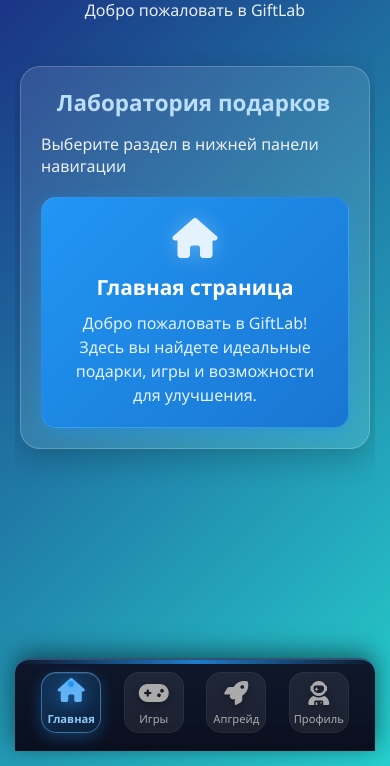
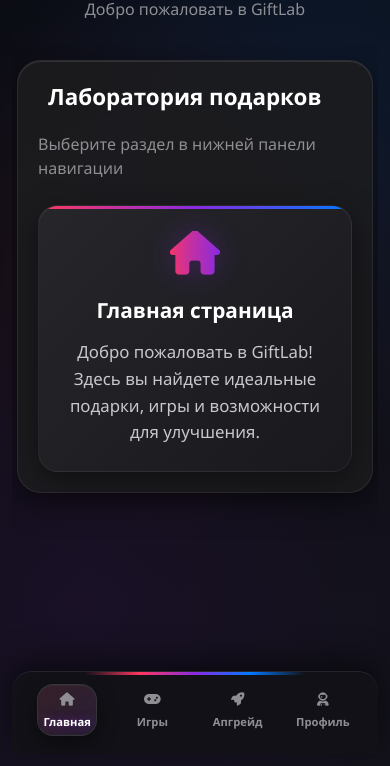
Before and after one commit to MrNemich/mrnemlab, a plain HTML site: page index.html in a window 390 px wide. Shown: the part 78-844 px from the top of the page. Drawn offline with Linux system fonts and the light colour scheme.

Commit message:
Update style.css

```diff
--- a/style.css
+++ b/style.css
@@ -2,146 +2,277 @@
     margin: 0;
     padding: 0;
     box-sizing: border-box;
-    font-family: 'Segoe UI', Tahoma, Geneva, Verdana, sans-serif;
+    font-family: 'Segoe UI', -apple-system, BlinkMacSystemFont, sans-serif;
 }
 
 body {
-    background: linear-gradient(135deg, #1a2980, #26d0ce);
+    background: linear-gradient(135deg, #0a0a0f, #12121a);
     color: white;
     min-height: 100vh;
-    /* Убираем прокрутку - контент помещается в видимой области */
     overflow: hidden;
+    position: relative;
+}
+
+/* Анимированный фон */
+body::before {
+    content: '';
+    position: absolute;
+    top: 0;
+    left: 0;
+    right: 0;
+    bottom: 0;
+    background:
+        radial-gradient(circle at 20% 80%, rgba(88, 28, 135, 0.15) 0%, transparent 50%),
+        radial-gradient(circle at 80% 20%, rgba(0, 122, 255, 0.1) 0%, transparent 50%),
+        radial-gradient(circle at 40% 40%, rgba(255, 45, 85, 0.08) 0%, transparent 50%);
+    z-index: -1;
 }
 
 .container {
     height: 100vh;
     display: flex;
     flex-direction: column;
-    padding: 20px;
+    padding: 15px;
     max-width: 1200px;
     margin: 0 auto;
 }
 
+/* Верхнее меню */
+.top-menu {
+    display: flex;
+    justify-content: space-between;
+    align-items: center;
+    padding: 10px 0;
+    margin-bottom: 10px;
+    flex-shrink: 0;
+}
+
+.logo {
+    font-size: 1.4rem;
+    font-weight: 800;
+    background: linear-gradient(90deg, #ff375f, #8a2be2);
+    -webkit-background-clip: text;
+    -webkit-text-fill-color: transparent;
+    display: flex;
+    align-items: center;
+    gap: 10px;
+}
+
+.logo i {
+    background: linear-gradient(90deg, #ff375f, #8a2be2);
+    -webkit-background-clip: text;
+    -webkit-text-fill-color: transparent;
+    font-size: 1.6rem;
+}
+
+.balance-container {
+    display: flex;
+    align-items: center;
+    gap: 12px;
+}
+
+.balance {
+    background: linear-gradient(135deg, #007aff, #0056cc);
+    padding: 8px 16px;
+    border-radius: 20px;
+    display: flex;
+    align-items: center;
+    gap: 8px;
+    box-shadow: 0 4px 15px rgba(0, 122, 255, 0.3);
+    border: 1px solid rgba(255, 255, 255, 0.1);
+}
+
+.ton-icon {
+    width: 20px;
+    height: 20px;
+    border-radius: 50%;
+    object-fit: cover;
+}
+
+.balance-amount {
+    font-weight: 700;
+    font-size: 1.1rem;
+    color: white;
+    text-shadow: 0 1px 3px rgba(0, 0, 0, 0.5);
+}
+
+.add-balance-btn {
+    width: 40px;
+    height: 40px;
+    border-radius: 50%;
+    background: #1c1c1e;
+    border: 2px solid #2c2c2e;
+    color: white;
+    cursor: pointer;
+    display: flex;
+    align-items: center;
+    justify-content: center;
+    transition: all 0.3s ease;
+    box-shadow: 0 4px 12px rgba(0, 0, 0, 0.3);
+}
+
+.add-balance-btn:hover {
+    background: #2c2c2e;
+    border-color: #007aff;
+    transform: scale(1.05);
+}
+
+.add-balance-btn i {
+    font-size: 1.2rem;
+}
+
+/* Header */
 .header {
     text-align: center;
-    padding: 20px 0;
+    padding: 15px 0;
     flex-shrink: 0;
 }
 
 .app-title {
-    font-size: 2.5rem;
-    margin-bottom: 5px;
-    text-shadow: 0 2px 10px rgba(0, 0, 0, 0.3);
+    font-size: 2.8rem;
+    margin-bottom: 8px;
+    background: linear-gradient(90deg, #ff375f, #8a2be2, #007aff);
+    -webkit-background-clip: text;
+    -webkit-text-fill-color: transparent;
     letter-spacing: 1px;
+    text-shadow: 0 2px 20px rgba(138, 43, 226, 0.3);
 }
 
 .app-title i {
-    color: #64b5f6;
     margin-right: 15px;
-    text-shadow: 0 0 15px rgba(100, 181, 246, 0.5);
+    background: linear-gradient(90deg, #ff375f, #8a2be2);
+    -webkit-background-clip: text;
+    -webkit-text-fill-color: transparent;
 }
 
 .app-subtitle {
-    font-size: 1.2rem;
-    opacity: 0.9;
+    font-size: 1.1rem;
+    color: #8e8e93;
+    font-weight: 500;
 }
 
+/* Основной контент */
 .main-content {
     flex: 1;
-    overflow-y: auto; /* Позволяем скроллить только контент */
+    overflow-y: auto;
     padding: 20px 10px;
     margin: 10px 0;
 }
 
 .content-card {
-    background: rgba(255, 255, 255, 0.1);
-    backdrop-filter: blur(10px);
-    border-radius: 20px;
+    background: rgba(28, 28, 30, 0.9);
+    backdrop-filter: blur(20px);
+    border-radius: 24px;
     padding: 25px;
-    box-shadow: 0 10px 30px rgba(0, 0, 0, 0.2);
-    border: 1px solid rgba(255, 255, 255, 0.2);
+    box-shadow:
+        0 10px 30px rgba(0, 0, 0, 0.5),
+        inset 0 1px 0 rgba(255, 255, 255, 0.1);
+    border: 1px solid rgba(255, 255, 255, 0.08);
     min-height: 300px;
 }
 
 .content-card h2 {
-    margin-bottom: 15px;
-    font-size: 1.6rem;
-    color: #bbdefb;
+    margin-bottom: 20px;
+    font-size: 1.7rem;
+    color: #ffffff;
+    display: flex;
+    align-items: center;
+    gap: 10px;
 }
 
 .content-card h2 i {
-    margin-right: 10px;
-    color: #64b5f6;
+    background: linear-gradient(90deg, #ff375f, #8a2be2);
+    -webkit-background-clip: text;
+    -webkit-text-fill-color: transparent;
+    font-size: 1.8rem;
 }
 
 .content-card > p {
-    margin-bottom: 20px;
+    margin-bottom: 25px;
     font-size: 1rem;
-    opacity: 0.9;
+    color: #8e8e93;
+    line-height: 1.5;
 }
 
 .gradient-box {
-    background: linear-gradient(135deg, #2196f3, #1976d2);
-    border-radius: 15px;
-    padding: 25px;
+    background: linear-gradient(135deg, rgba(40, 40, 45, 0.9), rgba(25, 25, 30, 0.9));
+    border-radius: 20px;
+    padding: 30px;
     text-align: center;
-    box-shadow: 0 5px 15px rgba(33, 150, 243, 0.4);
-    min-height: 200px;
+    box-shadow:
+        0 8px 32px rgba(0, 0, 0, 0.4),
+        inset 0 1px 0 rgba(255, 255, 255, 0.05);
+    min-height: 220px;
     display: flex;
     flex-direction: column;
     justify-content: center;
     align-items: center;
-    border: 1px solid rgba(255, 255, 255, 0.1);
+    border: 1px solid rgba(255, 255, 255, 0.05);
+    position: relative;
+    overflow: hidden;
 }
 
-.content-icon {
-    font-size: 3.5rem;
-    margin-bottom: 15px;
-    color: #e3f2fd;
-    text-shadow: 0 0 20px rgba(227, 242, 253, 0.3);
-}
-
-.gradient-box h3 {
-    font-size: 1.6rem;
-    margin-bottom: 10px;
-    color: #ffffff;
-}
-
-.gradient-box p {
-    font-size: 1rem;
-    line-height: 1.5;
-    max-width: 500px;
-    color: #e3f2fd;
-}
-
-/* НАВИГАЦИЯ - ПОСТОЯННО ЗАКРЕПЛЕНА И ВСЕГДА ВИДНА */
-.bottom-nav {
-    background: linear-gradient(to top,
-        rgba(10, 15, 30, 1) 0%,
-        rgba(15, 20, 40, 0.98) 100%);
-    border-top: 2px solid rgba(100, 181, 246, 0.4);
-    padding: 15px 0 20px 0;
-    flex-shrink: 0;
-    margin-top: 10px;
-    border-radius: 20px 20px 0 0;
-    box-shadow: 0 -5px 25px rgba(0, 0, 0, 0.5);
-    position: relative;
-    z-index: 100;
-}
-
-/* Градиентная линия сверху навигации */
-.bottom-nav::before {
+.gradient-box::before {
     content: '';
     position: absolute;
     top: 0;
     left: 0;
     right: 0;
-    height: 4px;
+    height: 3px;
+    background: linear-gradient(90deg, #ff375f, #8a2be2, #007aff);
+}
+
+.content-icon {
+    font-size: 4rem;
+    margin-bottom: 20px;
+    background: linear-gradient(90deg, #ff375f, #8a2be2);
+    -webkit-background-clip: text;
+    -webkit-text-fill-color: transparent;
+    text-shadow: 0 0 30px rgba(138, 43, 226, 0.3);
+}
+
+.gradient-box h3 {
+    font-size: 1.8rem;
+    margin-bottom: 15px;
+    color: #ffffff;
+    font-weight: 700;
+}
+
+.gradient-box p {
+    font-size: 1.05rem;
+    line-height: 1.6;
+    max-width: 500px;
+    color: #c7c7cc;
+}
+
+/* Нижняя навигация */
+.bottom-nav {
+    background: rgba(18, 18, 24, 0.95);
+    backdrop-filter: blur(20px);
+    border-top: 1px solid rgba(255, 255, 255, 0.08);
+    padding: 15px 0 20px 0;
+    flex-shrink: 0;
+    margin-top: 15px;
+    border-radius: 24px 24px 0 0;
+    box-shadow: 0 -10px 30px rgba(0, 0, 0, 0.5);
+    position: relative;
+    z-index: 100;
+}
+
+.bottom-nav::before {
+    content: '';
+    position: absolute;
+    top: 0;
+    left: 20%;
+    right: 20%;
+    height: 3px;
     background: linear-gradient(90deg,
-        rgba(33, 150, 243, 0) 0%,
-        rgba(33, 150, 243, 0.8) 50%,
-        rgba(33, 150, 243, 0) 100%);
-    border-radius: 2px;
+        transparent 0%,
+        #ff375f 25%,
+        #8a2be2 50%,
+        #007aff 75%,
+        transparent 100%);
+    border-radius: 0 0 2px 2px;
 }
 
 .nav-container {
@@ -150,112 +281,123 @@ body {
     max-width: 500px;
     margin: 0 auto;
     padding: 0 15px;
+    gap: 5px;
 }
 
 .nav-button {
-    background: rgba(255, 255, 255, 0.07);
+    background: transparent;
     border: none;
-    color: #aaa;
+    color: #8e8e93;
     padding: 12px 0 10px 0;
     cursor: pointer;
-    transition: all 0.3s ease;
-    border-radius: 15px;
+    transition: all 0.3s cubic-bezier(0.4, 0, 0.2, 1);
+    border-radius: 16px;
     width: 70px;
     outline: none;
     display: flex;
     flex-direction: column;
     align-items: center;
     justify-content: center;
-    border: 1px solid rgba(255, 255, 255, 0.05);
     position: relative;
+    overflow: hidden;
 }
 
-/* Активный индикатор */
-.nav-button::after {
+.nav-button::before {
     content: '';
     position: absolute;
-    top: 8px;
-    width: 6px;
-    height: 6px;
-    background: transparent;
-    border-radius: 50%;
-    transition: all 0.3s ease;
+    top: 0;
+    left: 0;
+    right: 0;
+    bottom: 0;
+    background: linear-gradient(135deg, rgba(255, 55, 95, 0.1), rgba(138, 43, 226, 0.1));
+    opacity: 0;
+    transition: opacity 0.3s ease;
+    border-radius: 16px;
 }
 
-.nav-button.active::after {
-    background: #2196f3;
-    box-shadow: 0 0 10px rgba(33, 150, 243, 0.8);
+.nav-button.active::before {
+    opacity: 1;
 }
 
 .nav-button .button-content {
     display: flex;
     flex-direction: column;
     align-items: center;
-    gap: 6px;
+    gap: 8px;
+    position: relative;
+    z-index: 1;
 }
 
-.nav-icon {
-    font-size: 1.8rem;
-    transition: all 0.3s ease;
-    filter: drop-shadow(0 2px 3px rgba(0, 0, 0, 0.3));
+.nav-emoji {
+    font-size: 2rem;
+    transition: all 0.3s cubic-bezier(0.4, 0, 0.2, 1);
+    filter: drop-shadow(0 2px 4px rgba(0, 0, 0, 0.3));
 }
 
 .nav-text {
-    font-size: 0.8rem;
-    font-weight: 500;
+    font-size: 0.85rem;
+    font-weight: 600;
     transition: all 0.3s ease;
 }
 
-/* АКТИВНОЕ СОСТОЯНИЕ КНОПКИ */
+/* Активное состояние кнопки */
 .nav-button.active {
-    background: linear-gradient(135deg,
-        rgba(33, 150, 243, 0.25),
-        rgba(25, 118, 210, 0.15));
-    color: #ffffff;
-    border: 1px solid rgba(100, 181, 246, 0.5);
-    box-shadow: 0 5px 15px rgba(33, 150, 243, 0.3),
-                inset 0 1px 0 rgba(255, 255, 255, 0.1);
+    background: rgba(255, 255, 255, 0.05);
+    border: 1px solid rgba(255, 255, 255, 0.1);
+    box-shadow:
+        0 8px 20px rgba(0, 0, 0, 0.4),
+        inset 0 1px 0 rgba(255, 255, 255, 0.05);
 }
 
-.nav-button.active .nav-icon {
-    color: #64b5f6;
-    transform: translateY(-3px);
-    filter: drop-shadow(0 4px 8px rgba(33, 150, 243, 0.5));
+.nav-button.active .nav-emoji {
+    transform: translateY(-8px) scale(1.2);
+    filter: drop-shadow(0 4px 12px rgba(138, 43, 226, 0.4));
 }
 
 .nav-button.active .nav-text {
-    color: #90caf9;
-    font-weight: 600;
+    color: #ffffff;
+    font-weight: 700;
+    text-shadow: 0 0 10px rgba(138, 43, 226, 0.5);
 }
 
 /* Эффект наведения */
-.nav-button:hover:not(.active) {
-    background: rgba(255, 255, 255, 0.12);
-    color: #bbdefb;
-    border: 1px solid rgba(255, 255, 255, 0.1);
+.nav-button:hover:not(.active)::before {
+    opacity: 0.5;
 }
 
-.nav-button:hover:not(.active) .nav-icon {
-    color: #bbdefb;
-    transform: translateY(-2px);
+.nav-button:hover:not(.active) .nav-emoji {
+    transform: translateY(-3px);
 }
 
 .nav-button:hover:not(.active) .nav-text {
-    color: #bbdefb;
+    color: #ffffff;
 }
 
 /* Адаптивность */
 @media (max-width: 768px) {
     .container {
-        padding: 15px;
+        padding: 12px;
     }
 
     .app-title {
-        font-size: 2rem;
+        font-size: 2.2rem;
     }
 
-    .app-subtitle {
-        font-size: 1.1rem;
+    .logo {
+        font-size: 1.2rem;
+    }
+
+    .balance {
+        padding: 6px 12px;
+    }
+
+    .balance-amount {
+        font-size: 1rem;
+    }
+
+    .add-balance-btn {
+        width: 36px;
+        height: 36px;
     }
 
     .main-content {
@@ -264,25 +406,25 @@ body {
 
     .content-card {
         padding: 20px;
-        min-height: 250px;
+        min-height: 260px;
     }
 
     .gradient-box {
-        padding: 20px;
-        min-height: 180px;
+        padding: 25px;
+        min-height: 200px;
     }
 
     .content-icon {
-        font-size: 3rem;
+        font-size: 3.2rem;
     }
 
     .gradient-box h3 {
-        font-size: 1.4rem;
+        font-size: 1.5rem;
     }
 
     .bottom-nav {
         padding: 12px 0 18px 0;
-        border-radius: 15px 15px 0 0;
+        border-radius: 20px 20px 0 0;
     }
 
     .nav-button {
@@ -290,8 +432,8 @@ body {
         padding: 10px 0 8px 0;
     }
 
-    .nav-icon {
-        font-size: 1.6rem;
+    .nav-emoji {
+        font-size: 1.8rem;
     }
 
     .nav-text {
@@ -301,11 +443,15 @@ body {
 
 @media (max-width: 480px) {
     .app-title {
-        font-size: 1.7rem;
+        font-size: 1.9rem;
     }
 
     .app-subtitle {
         font-size: 1rem;
+    }
+
+    .logo {
+        font-size: 1.1rem;
     }
 
     .content-card h2 {
@@ -317,7 +463,7 @@ body {
     }
 
     .content-icon {
-        font-size: 2.5rem;
+        font-size: 2.8rem;
     }
 
     .nav-button {
@@ -325,30 +471,69 @@ body {
         padding: 8px 0 6px 0;
     }
 
-    .nav-icon {
-        font-size: 1.5rem;
+    .nav-emoji {
+        font-size: 1.6rem;
     }
 
     .nav-text {
         font-size: 0.7rem;
     }
+
+    .balance-container {
+        gap: 8px;
+    }
+
+    .balance {
+        padding: 5px 10px;
+    }
+
+    .ton-icon {
+        width: 16px;
+        height: 16px;
+    }
 }
 
-/* Стили для скроллбара контента */
+/* Стили для скроллбара */
 .main-content::-webkit-scrollbar {
     width: 6px;
 }
 
 .main-content::-webkit-scrollbar-track {
-    background: rgba(255, 255, 255, 0.05);
+    background: rgba(255, 255, 255, 0.03);
     border-radius: 3px;
 }
 
 .main-content::-webkit-scrollbar-thumb {
-    background: rgba(33, 150, 243, 0.5);
+    background: linear-gradient(180deg, #ff375f, #8a2be2);
     border-radius: 3px;
 }
 
 .main-content::-webkit-scrollbar-thumb:hover {
-    background: rgba(33, 150, 243, 0.7);
+    background: linear-gradient(180deg, #ff4d75, #9a4bff);
 }
+
+/* Анимации */
+@keyframes pulse {
+    0%, 100% { opacity: 1; }
+    50% { opacity: 0.7; }
+}
+
+.balance {
+    animation: pulse 2s infinite;
+}
+
+/* Анимация для появления контента */
+@keyframes fadeInUp {
+    from {
+        opacity: 0;
+        transform: translateY(20px);
+    }
+    to {
+        opacity: 1;
+        transform: translateY(0);
+    }
+}
+
+.gradient-box {
+    animation: fadeInUp 0.5s ease-out;
+}
```
